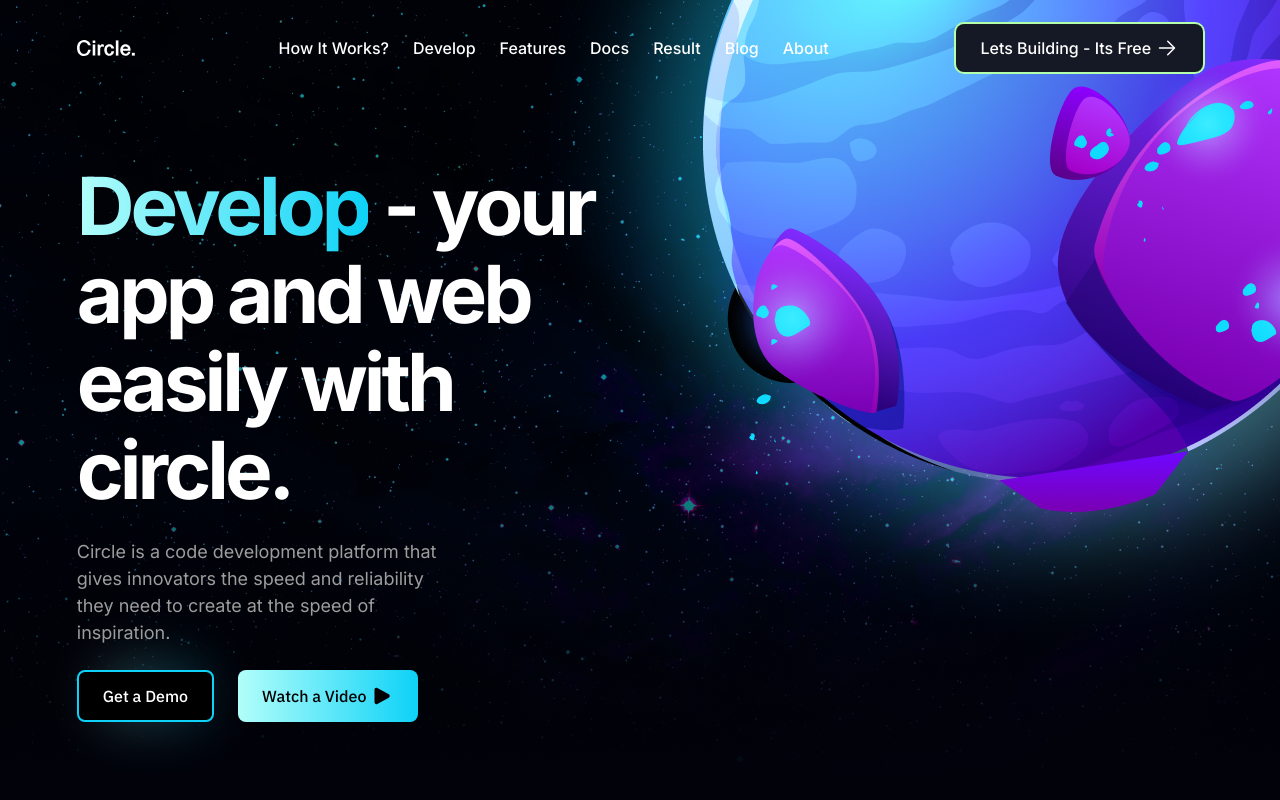
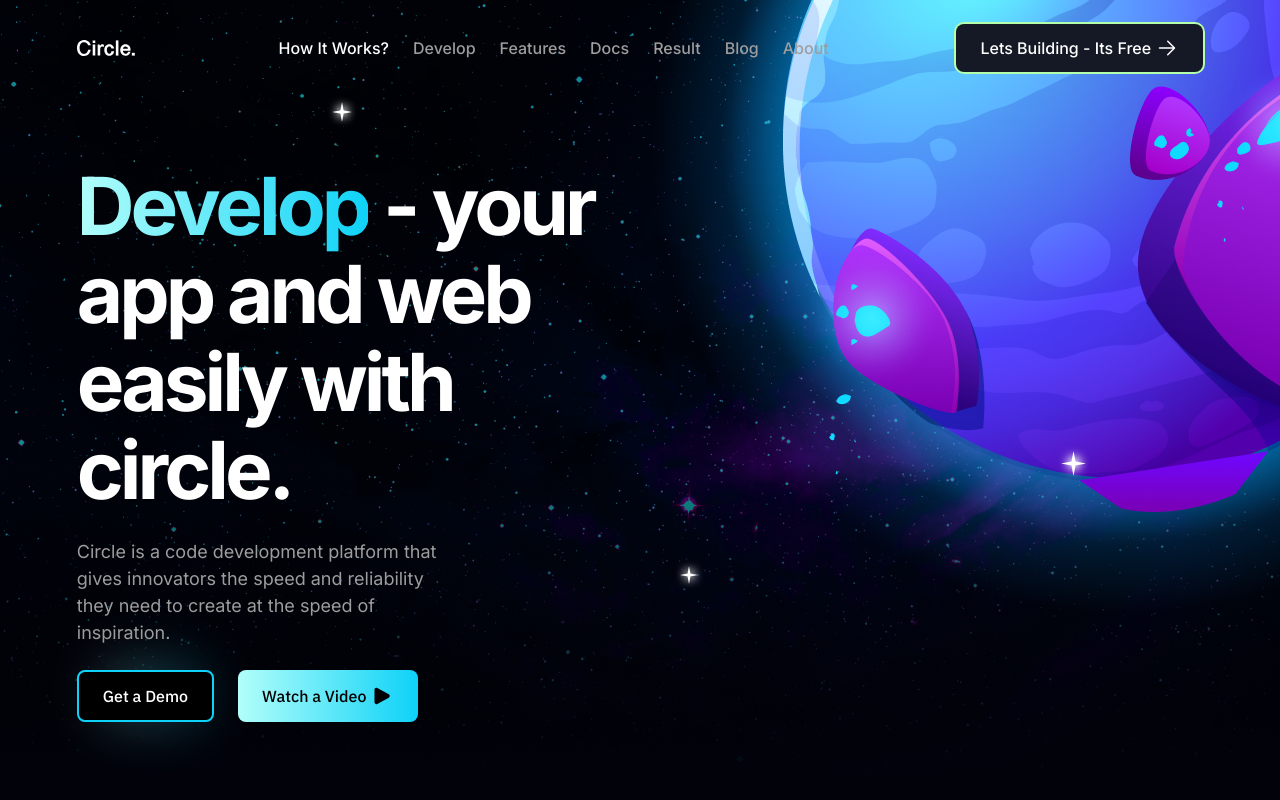
Before and after one commit to raymondtju/landingpage-circle, a Next.js app: page / in a window 1280 px wide. Shown: the top 800 px of the page. Built offline with nearby package versions, Linux system fonts and the light colour scheme; what prettier-plugin-tailwindcss would draw is missing.

Commit message:
fix navbar styling and bg styling

```diff
--- a/src/components/Navbar/index.jsx
+++ b/src/components/Navbar/index.jsx
@@ -41,23 +41,23 @@ export default function Navbar() {
               <li className="transition-transform duration-300 hover:scale-95">
                 <Link href="">How It Works?</Link>
               </li>
-              <li className="transition-transform duration-300 hover:scale-95">
-                <Link href="">Develop</Link>
+              <li className="transition-transform duration-300 text-textSecond hover:scale-95">
+                <Link href="#develop">Develop</Link>
               </li>
-              <li className="transition-transform duration-300 hover:scale-95">
-                <Link href="">Features</Link>
+              <li className="transition-transform duration-300 text-textSecond hover:scale-95">
+                <Link href="#features">Features</Link>
               </li>
-              <li className="transition-transform duration-300 hover:scale-95">
-                <Link href="">Docs</Link>
+              <li className="transition-transform duration-300 text-textSecond hover:scale-95">
+                <Link href="#documentation">Docs</Link>
               </li>
-              <li className="transition-transform duration-300 hover:scale-95">
-                <Link href="">Result</Link>
+              <li className="transition-transform duration-300 text-textSecond hover:scale-95">
+                <Link href="#result">Result</Link>
               </li>
-              <li>
-                <Link href="">Blog</Link>
+              <li className="transition-transform duration-300 text-textSecond hover:scale-95">
+                <Link href="#blog">Blog</Link>
               </li>
-              <li className="transition-transform duration-300 hover:scale-95">
-                <Link href="">About</Link>
+              <li className="transition-transform duration-300 text-textSecond hover:scale-95">
+                <Link href="#about">About</Link>
               </li>
             </ul>
           </div>
--- a/src/styles/globals.css
+++ b/src/styles/globals.css
@@ -34,7 +34,7 @@
     z-index: -1;
   }
 
-  .moon-shadow {
+  /* .moon-shadow {
     position: absolute;
     width: 800px;
     height: 800px;
@@ -51,19 +51,19 @@
     order: 0;
     flex-grow: 0;
     z-index: -1;
-  }
+  } */
 
-  .bg-moon {
+  /* .bg-moon {
     background-image: url("/images/moon.png");
     background-repeat: no-repeat;
     background-size: auto;
     background-position: right top;
     width: 100%;
     box-shadow: #0ed2f7;
-  }
+  } */
 
   .bg-galaxy {
-    background-image: url("/images/2.png");
+    background-image: url("/images/bg.png");
     right: 0;
     background-repeat: no-repeat;
     background-position: center top;
```
Also changed, not shown: public/images/bg.png (added).
